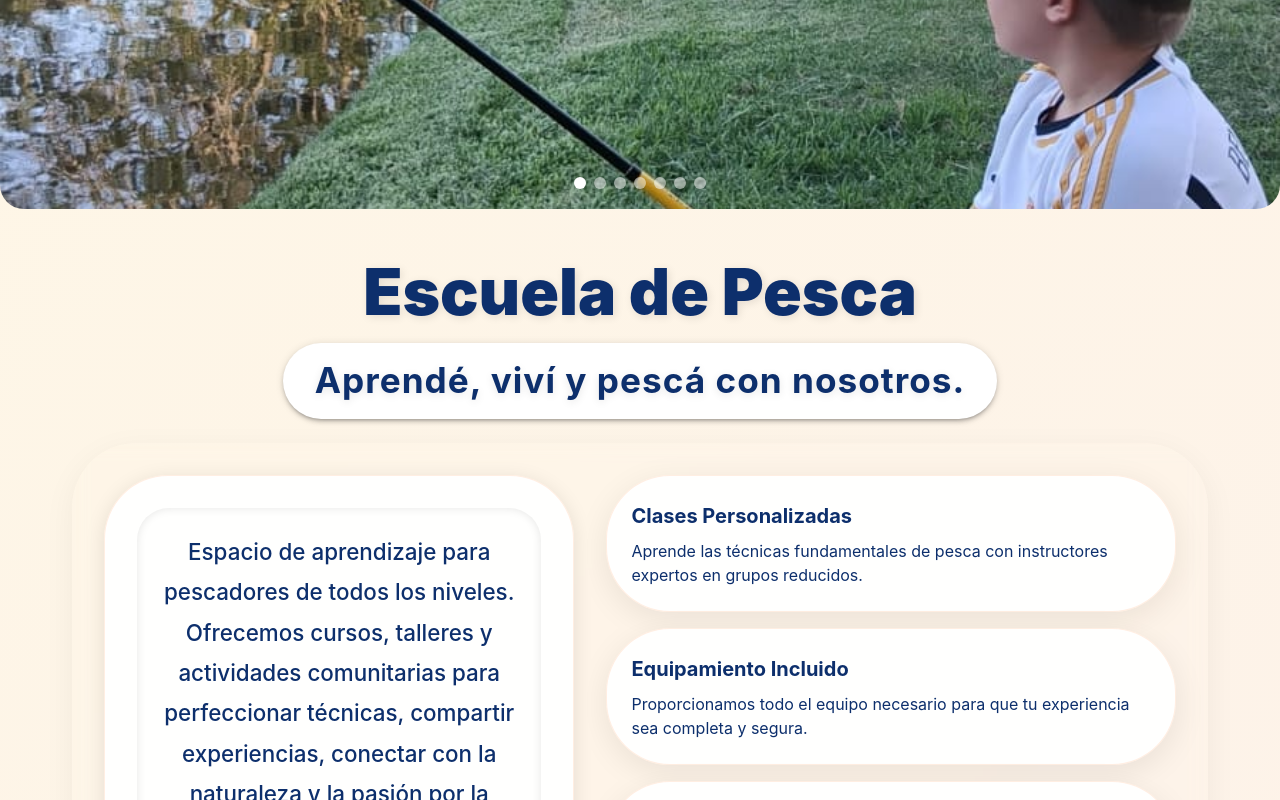
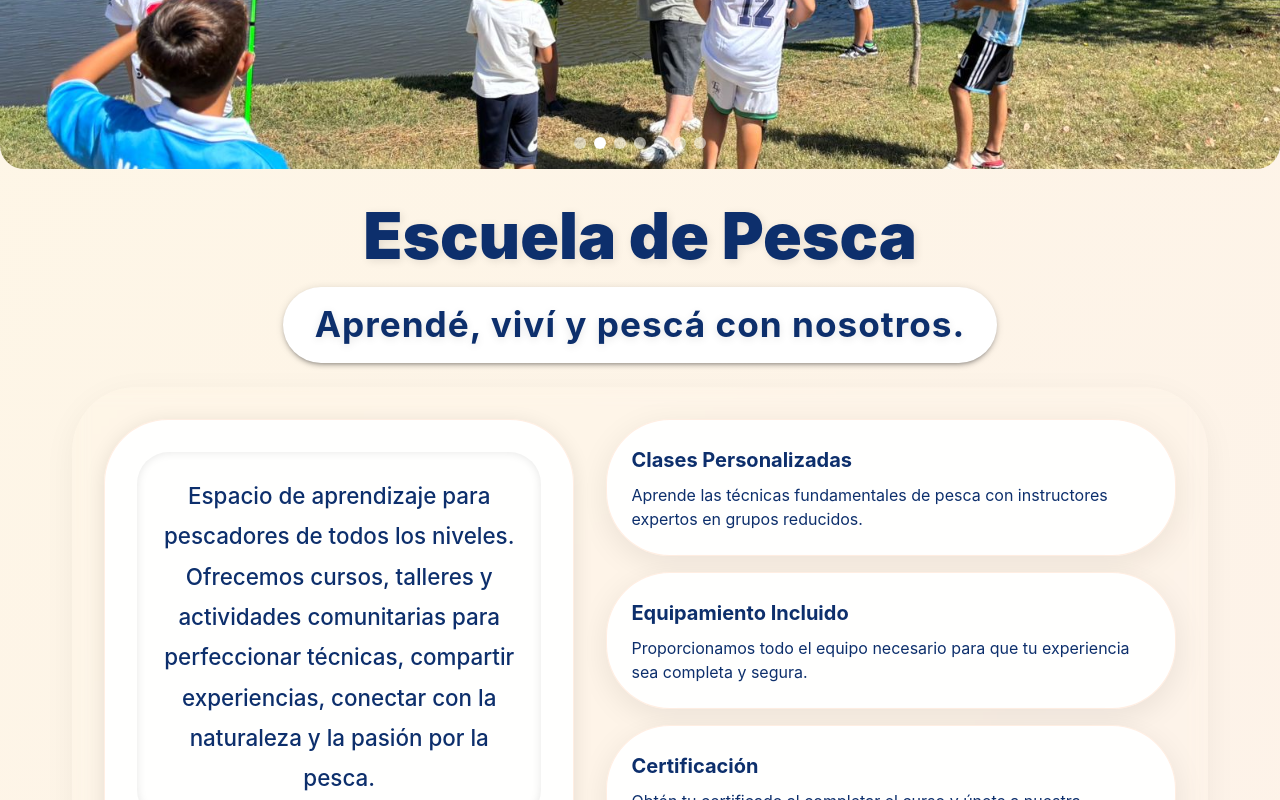
Before and after one commit to Facurv8714/familia-robinson, a React (Create React App) app: page /fishing-school in a window 1280 px wide. Shown: the part 460-1260 px from the top of the page. Built offline with nearby package versions, Linux system fonts and the light colour scheme.

Commit message:
minor adjustment

```diff
--- a/src/screens/FishingSchool/index.js
+++ b/src/screens/FishingSchool/index.js
@@ -37,6 +37,7 @@ const images = [
 
 export default function FishingSchool() {
   const [currentImageIndex, setCurrentImageIndex] = useState(0);
+  const [fade, setFade] = useState(true);
   const intervalRef = React.useRef();
   const [showScrollDown, setShowScrollDown] = useState(true);
   // Mostrar/ocultar botón flotante según scroll
@@ -66,27 +67,39 @@ export default function FishingSchool() {
     }
   };
 
-  // Helper to clear and restart interval
+  // Helper to clear and restart interval con fade
   const resetInterval = React.useCallback(() => {
     if (intervalRef.current) clearInterval(intervalRef.current);
     intervalRef.current = setInterval(() => {
+      setFade(false);
+      setTimeout(() => {
         setCurrentImageIndex((prevIndex) =>
           prevIndex === images.length - 1 ? 0 : prevIndex + 1
         );
-    }, 6000);
+        setFade(true);
+      }, 250);
+    }, 4000);
   }, []);
 
   const nextImage = React.useCallback(() => {
+    setFade(false);
+    setTimeout(() => {
       setCurrentImageIndex((prevIndex) =>
         prevIndex === images.length - 1 ? 0 : prevIndex + 1
       );
+      setFade(true);
+    }, 250);
     resetInterval();
   }, [resetInterval]);
 
   const prevImage = React.useCallback(() => {
+    setFade(false);
+    setTimeout(() => {
       setCurrentImageIndex((prevIndex) =>
         prevIndex === 0 ? images.length - 1 : prevIndex - 1
       );
+      setFade(true);
+    }, 250);
     resetInterval();
   }, [resetInterval]);
 
@@ -112,7 +125,7 @@ export default function FishingSchool() {
         className="hero-carousel-section"
         sx={{
           position: "relative",
-          height: "70vh",
+          height: "65vh",
           mb: 4,
         }}
       >
@@ -124,9 +137,47 @@ export default function FishingSchool() {
               className="carousel-image"
               style={{
                 width: "100%",
+                height: "65vh",
+                objectFit: "cover",
+                borderRadius: "0 0 24px 24px",
+                opacity: fade ? 1 : 0,
+                transition: "opacity 0.5s cubic-bezier(.4,0,.2,1)",
+              }}
+            />
+          </Box>
+          <Box
+            className="carousel-item"
+            sx={{ position: "relative", width: "100%", height: "70vh" }}
+          >
+            {/* Fondo oscuro para el fade */}
+            <Box
+              sx={{
+                position: "absolute",
+                top: 0,
+                left: 0,
+                width: "100%",
+                height: "100%",
+                background: fade ? "transparent" : "rgba(20,20,30,0.5)",
+                transition: "background 0.6s cubic-bezier(.4,0,.2,1)",
+                zIndex: 1,
+                pointerEvents: "none",
+                borderRadius: "0 0 24px 24px",
+              }}
+            />
+            <img
+              src={images[currentImageIndex].img}
+              alt={images[currentImageIndex].alt}
+              className="carousel-image"
+              style={{
+                width: "100%",
                 height: "70vh",
                 objectFit: "cover",
                 borderRadius: "0 0 24px 24px",
+                opacity: fade ? 1 : 0,
+                transition: "opacity 0.6s cubic-bezier(.4,0,.2,1)",
+                position: "relative",
+                zIndex: 2,
+                background: "transparent",
               }}
             />
           </Box>
@@ -152,7 +203,7 @@ export default function FishingSchool() {
         </Box>
       </Box>
 
-      <Container maxWidth="lg" sx={{ py: 2, px: { xs: 2, sm: 4 } }}>
+      <Container maxWidth="lg" sx={{ py: 0, px: { xs: 2, sm: 4 } }}>
         <Typography
           variant="h1"
           sx={{
```
Lines whose indentation alone changed are shown as unchanged.
